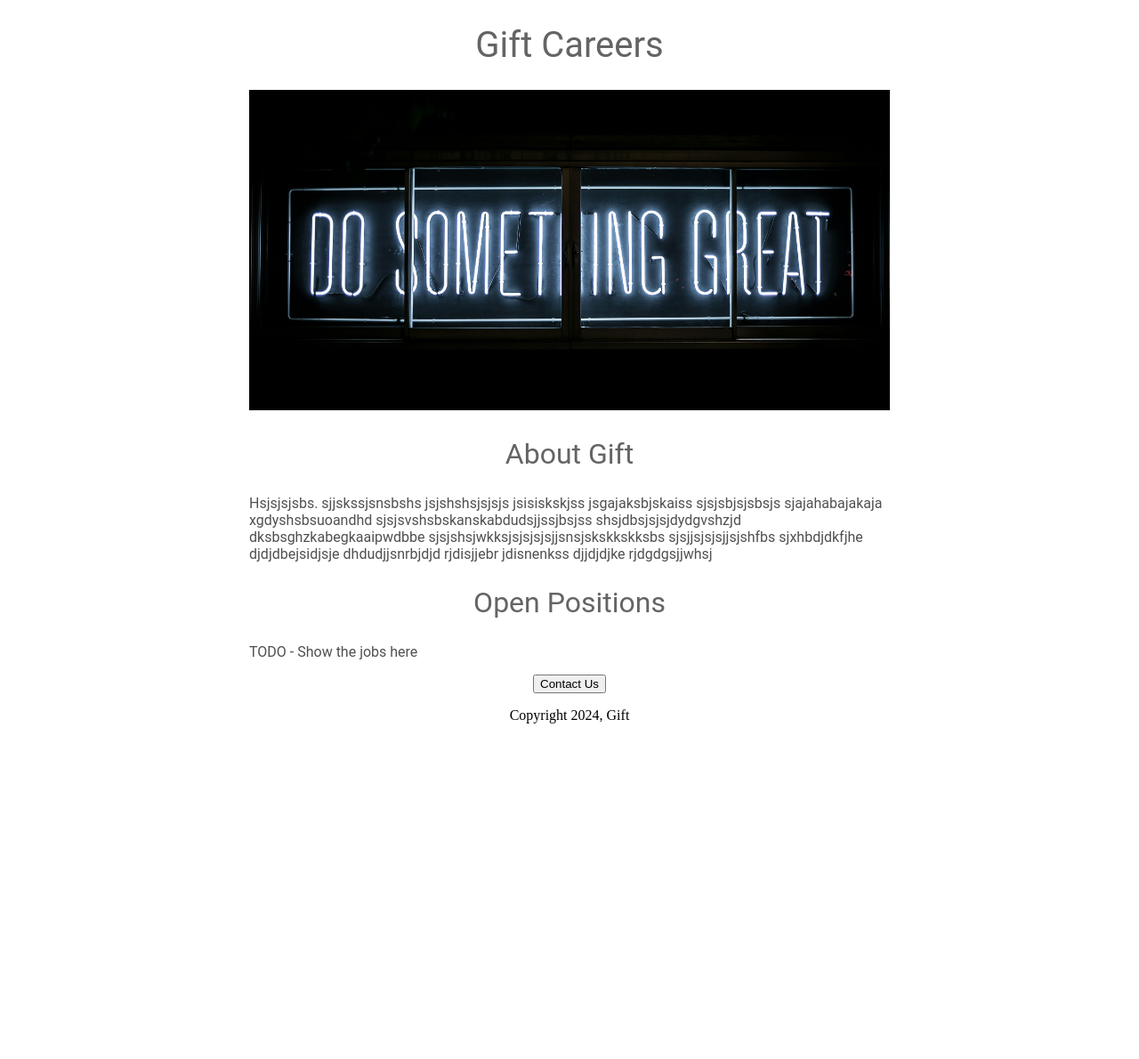
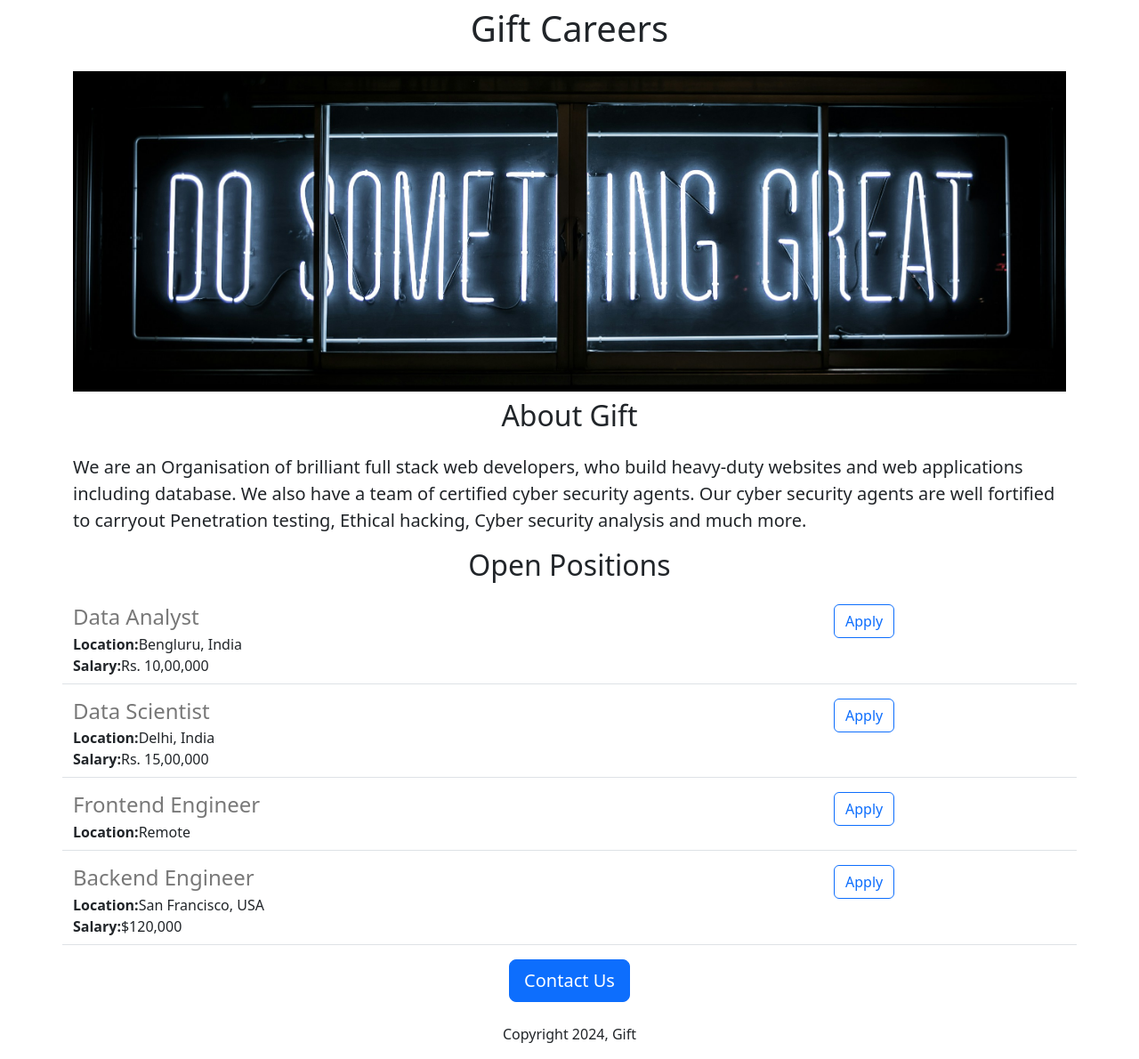
Before and after one commit to Ebikemeese/gift-website, a Flask app: page / in a window 1280 px wide. Shown: the whole page at 89% size. Before the commit the page ends 813 px from the top, so only its background shows below. Run offline with Flask 3, Linux system fonts and the light colour scheme.

Commit message:
Added dynamic data and API route

```diff
--- a/app.py
+++ b/app.py
@@ -1,10 +1,43 @@
-from flask import Flask, render_template
+from flask import Flask, render_template, jsonify
 
 app = Flask(__name__)
 
+JOBS = [
+  {
+    'id': 1,
+    'title': 'Data Analyst',
+    'location': 'Bengluru, India',
+    'salary': 'Rs. 10,00,000'
+  },
+  {
+    'id': 2,
+    'title': 'Data Scientist',
+    'location': 'Delhi, India',
+    'salary': 'Rs. 15,00,000'
+  },
+  {
+    'id': 3,
+    'title': 'Frontend Engineer',
+    'location': 'Remote',
+
+  },
+  {
+    'id': 4,
+    'title': 'Backend Engineer',
+    'location': 'San Francisco, USA',
+    'salary': '$120,000'
+  },
+]
+
 @app.route('/')
 def hello_world():
-  return render_template('home.html')
+  return render_template('home.html',
+                         jobs=JOBS,
+                         company_name='Gift')
+
+@app.route('/api/jobs')
+def list_jobs():
+  return jsonify(JOBS)
 
 if __name__ == '__main__':
   app.run(host='0.0.0.0', debug=True)
--- a/templates/home.html
+++ b/templates/home.html
@@ -1,55 +1,36 @@
 <!DOCTYPE html>
 <html>
    <head>
+      <meta charset="utf-8">
+      <meta name="viewport" content="width=device-width, initial-scale=1">
       <title>Gift Careers</title>
       <link rel="stylesheet" href="">
+      <link href="https://cdn.jsdelivr.net/npm/bootstrap@5.3.3/dist/css/bootstrap.min.css" rel="stylesheet" integrity="sha384-QWTKZyjpPEjISv5WaRU9OFeRpok6YctnYmDr5pNlyT2bRjXh0JMhjY6hW+ALEwIH" crossorigin="anonymous">
       <style>
-         h1 {
-            font-size: 40px;
-            font-family: Roboto;
-            font-weight: normal;
-            color: rgb(100, 100, 100);
-            text-align: center;
-         }
-
          #banner {
-            width: 100%;
             height: 360px;
             object-fit: cover;
-         }
-
-         h2 {
-            font-family: Roboto;
-            font-size: 32px;
-            color: rgb(100, 100, 100);
-            text-align: center;
-            font-weight: normal;
-         }
-
-         .bodytext {
-            font-family: Roboto;
-            color: rgb(80, 80, 80);
-         }
-
-         #container {
-            max-width: 720px;
-            margin: 0 auto;
+            width: 100%;
          }
 
 
       </style>
    </head>
    <body>
-      <div id="container">
-         <h1>Gift Careers</h1>
-         <img id="banner" src="https://14428fc5-fb84-47c3-992b-8784f19cc7ff-00-1zwo59v5npia3.worf.replit.dev/static/banner.jpg" height="320">
-         <h2>About Gift</h2>
-         <p class="bodytext">Hsjsjsjsbs. sjjskssjsnsbshs jsjshshsjsjsjs jsisiskskjss jsgajaksbjskaiss sjsjsbjsjsbsjs sjajahabajakaja xgdyshsbsuoandhd sjsjsvshsbskanskabdudsjjssjbsjss shsjdbsjsjsjdydgvshzjd dksbsghzkabegkaaipwdbbe sjsjshsjwkksjsjsjsjsjjsnsjskskkskksbs sjsjjsjsjsjjsjshfbs sjxhbdjdkfjhe djdjdbejsidjsje dhdudjjsnrbjdjd rjdisjjebr jdisnenkss djjdjdjke rjdgdgsjjwhsj</p>
-         <h2>Open Positions</h2>
-         <p class="bodytext">TODO - Show the jobs here</p>
-         <div style="text-align: center;">
-            <button>Contact Us</button>
-            <p> Copyright 2024, Gift</p>
+      <div class="container">
+         <h1 class="text-center mt-2 mb-4">{{company_name}} Careers</h1>
+         <img class="img-fluid" id="banner" src="https://14428fc5-fb84-47c3-992b-8784f19cc7ff-00-1zwo59v5npia3.worf.replit.dev/static/banner.jpg" height="320">
+         <h2 class="text-center mt-2 mb-4">About Gift</h2>
+         <p class="lead">We are an Organisation of brilliant full stack web developers, who build heavy-duty websites and web applications including database. We also have a team of certified cyber security agents. Our cyber security agents are well fortified to carryout Penetration testing, Ethical hacking, Cyber security analysis and much more.</p>
+         <h2 class="text-center mt-2 mb-4">Open Positions</h2>
+         <div class="">
+            {% for job in jobs %}
+               {% include 'jobitem.html' %}
+            {% endfor %}
+         </div>
+         <div class="text-center">
+            <button class="btn btn-primary btn-lg">Contact Us</button>
+            <p class="mt-4"> Copyright 2024, Gift</p>
 
          </div>
       </div>
--- /dev/null
+++ b/templates/jobitem.html
@@ -0,0 +1,18 @@
+<div class="border-bottom row" style="margin-bottom: 16px; padding-bottom: 8px;">
+   <div class="col-9">
+      <h4 style="color: rgb(120,120,120); margin-bottom: 4px;">{{job['title']}}</h4>
+      <div>
+         <b>Location:</b>{{job['location']}}
+      </div>
+   {% if 'salary' in job %}
+      <div>
+         <b>Salary:</b>{{job['salary']}}
+      </div>
+   {% endif %}
+   </div>
+   <div class="col-3">
+      <button type="button" class="btn btn-outline-primary">Apply</button>
+   </div>
+
+
+</div>
```
